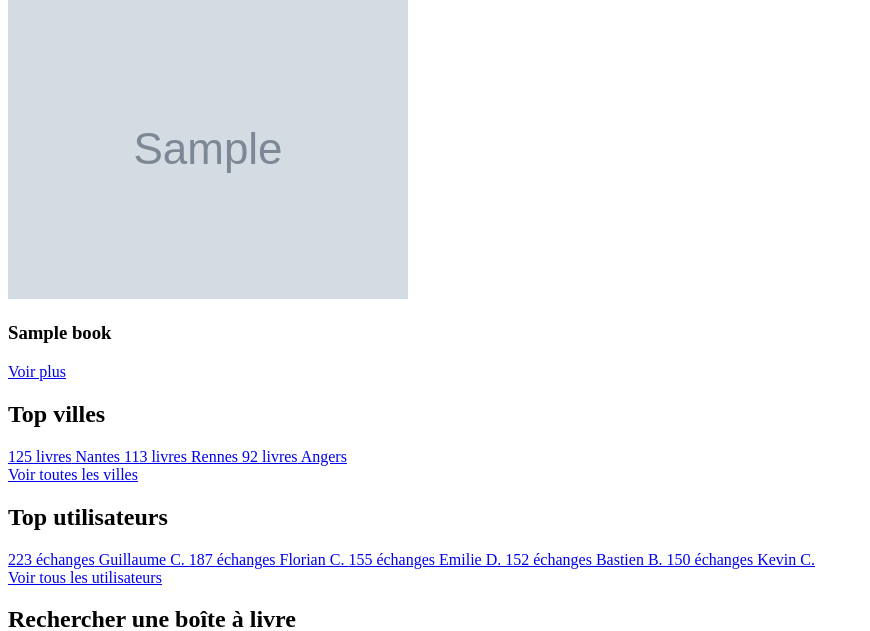
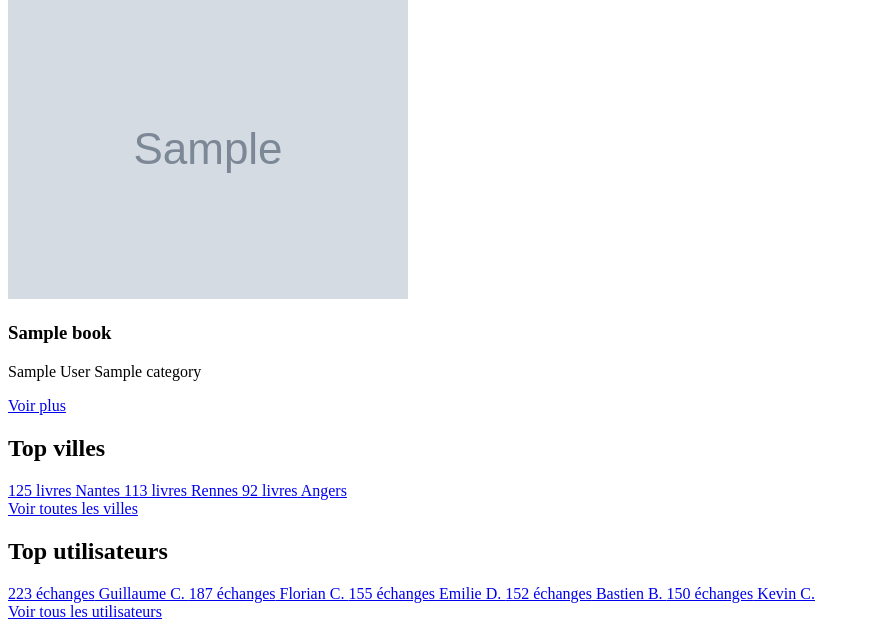
Before and after one commit to pjehan/eni-booklib, a Symfony app: template templates/main/index.html.twig in a window 1280 px wide. Shown: the part 606-1237 px from the top of the page, without its empty margins (0-870 px from the left). Run offline with Twig, Linux system fonts and the light colour scheme; the template is opened without the code that fills it: most values are stand-ins (such as "Sample title", 1, 10 or a date in 2020); grey boxes marked "Sample" are stand-in pictures; some libraries are stand-ins or nearby versions.

Commit message:
Affichage des catégories et de l'auteur des livres sur la page d'accueil

```diff
--- a/composer.json
+++ b/composer.json
@@ -81,6 +81,8 @@
         }
     },
     "require-dev": {
-        "doctrine/doctrine-fixtures-bundle": "^3.4"
+        "doctrine/doctrine-fixtures-bundle": "^3.4",
+        "symfony/stopwatch": "6.1.*",
+        "symfony/web-profiler-bundle": "6.1.*"
     }
 }
--- a/config/bundles.php
+++ b/config/bundles.php
@@ -10,4 +10,5 @@ return [
     Twig\Extra\TwigExtraBundle\TwigExtraBundle::class => ['all' => true],
     Symfony\WebpackEncoreBundle\WebpackEncoreBundle::class => ['all' => true],
     Sensio\Bundle\FrameworkExtraBundle\SensioFrameworkExtraBundle::class => ['all' => true],
+    Symfony\Bundle\WebProfilerBundle\WebProfilerBundle::class => ['dev' => true, 'test' => true],
 ];
--- a/src/Entity/Author.php
+++ b/src/Entity/Author.php
@@ -87,4 +87,9 @@ class Author
 
         return $this;
     }
+
+    public function getFullName(): string
+    {
+        return $this->getFirstName() . ' ' . $this->getLastName();
+    }
 }
--- a/templates/main/index.html.twig
+++ b/templates/main/index.html.twig
@@ -64,13 +64,18 @@
                                 <img class="card-img-top" src="{{ asset('uploads/' ~ book.image) }}" alt="{{ book.title }}">
                                 <div class="card-body">
                                     <h3>{{ book.title }}</h3>
-                                    <!--
                                     <div class="book-infos">
-                                        <span class="label label-info"><i class="fa fa-user"></i> J.K. Rowling</span>
-                                        <span class="label label-success"><i class="fa fa-tag"></i> Roman</span>
-                                        <span class="label label-success"><i class="fa fa-tag"></i> Fantastique</span>
+                                        <span class="label label-info">
+                                            <i class="fa fa-user"></i>
+                                            {{ book.author.fullName }}
+                                        </span>
+                                        {% for category in book.categories %}
+                                            <span class="label label-success">
+                                                <i class="fa fa-tag"></i>
+                                                {{ category.name }}
+                                            </span>
+                                        {% endfor %}
                                     </div>
-                                    -->
                                     <p>
                                         <a href="{{ path('book_show', {'id': book.id}) }}" class="btn btn-primary" role="button">
                                             <i class="fa fa-eye"></i>
```
Also changed, not shown: config/routes/web_profiler.yaml (added, +8 -0 lines), 3 other files.
